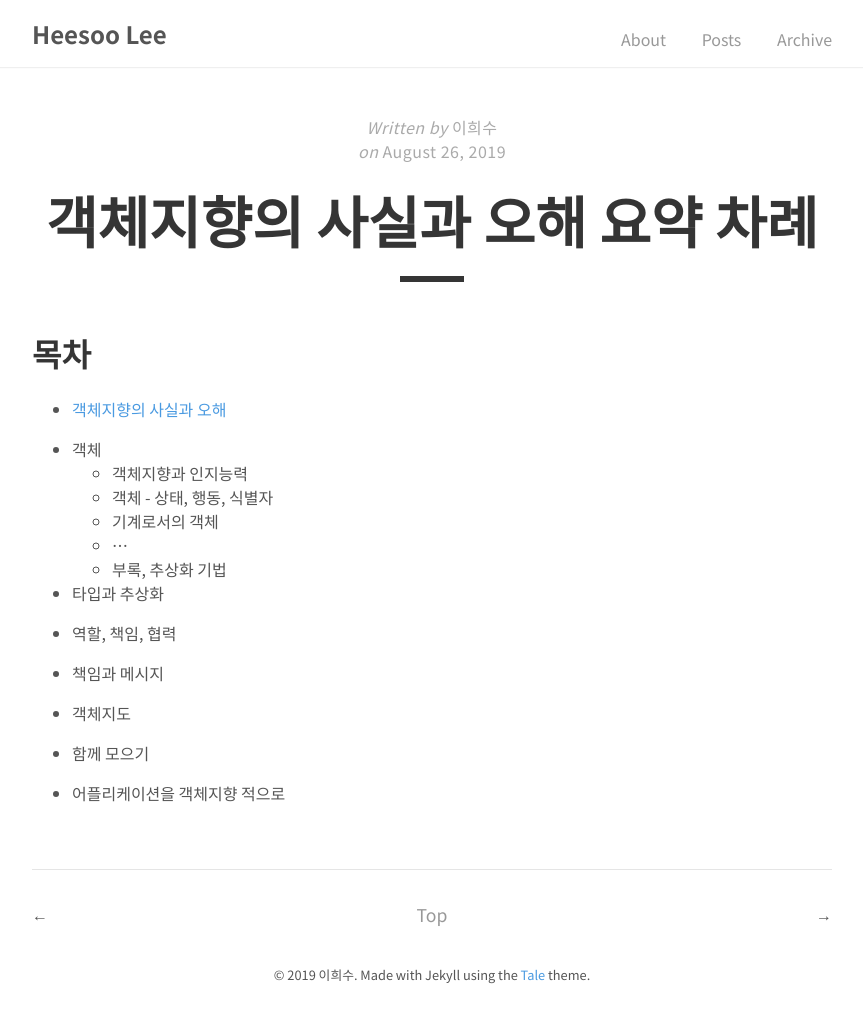
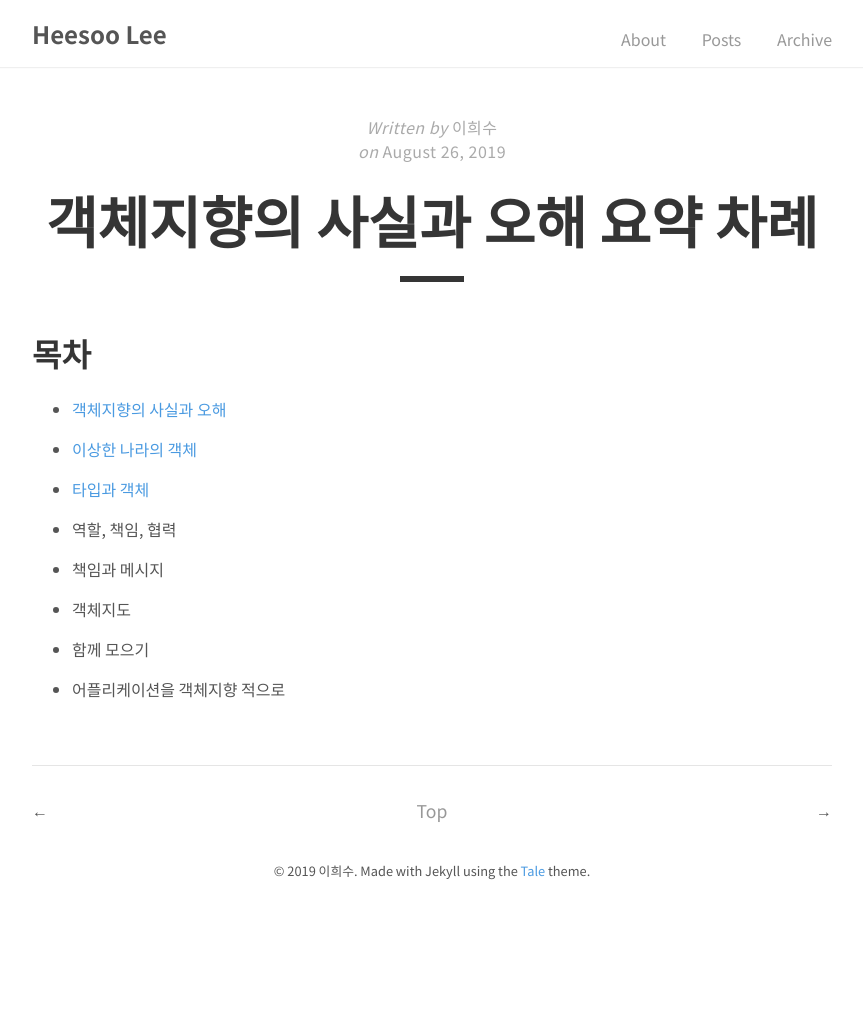
Before and after one commit to hs-glenn-lee/hs-glenn-lee.github.io, a Jekyll site: the page built from _posts/2019-08-26-essence-of-oop-index.md, in a window 1280 px wide. Shown: the whole page, without its empty margins (208-1071 px from the left). Built offline with Jekyll 4.4.1, drawn with Linux system fonts in a browser that asks for light colours; after the commit the page ends 913 px from its top, so only the background shows below that.

Commit message:
fix oop index

```diff
--- a/_posts/2019-08-26-essence-of-oop-index.md
+++ b/_posts/2019-08-26-essence-of-oop-index.md
@@ -8,14 +8,9 @@ author: "이희수"
 
 * [객체지향의 사실과 오해](https://hs-glenn-lee.github.io/2019-08-30/oop-mis-fact)
 
-* 객체
-    * 객체지향과 인지능력
-    * 객체 - 상태, 행동, 식별자
-    * 기계로서의 객체
-    * ...
-    * 부록, 추상화 기법
+* [이상한 나라의 객체](https://hs-glenn-lee.github.io/2019-09-07/oop-odd-object)
 
-* 타입과 추상화
+* [타입과 객체](https://hs-glenn-lee.github.io/2019-12-01/oop-abstraction-and-type)
 
 * 역할, 책임, 협력
 
```
